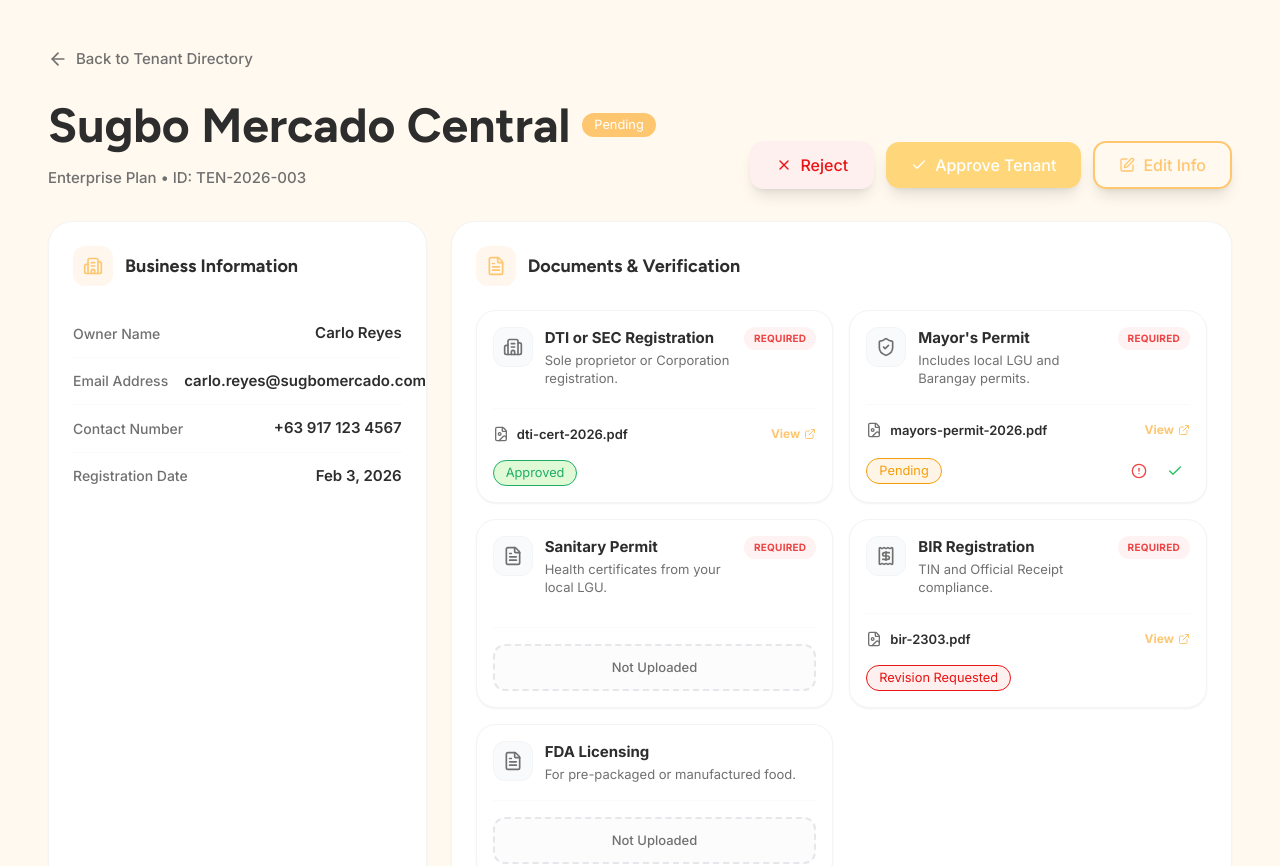
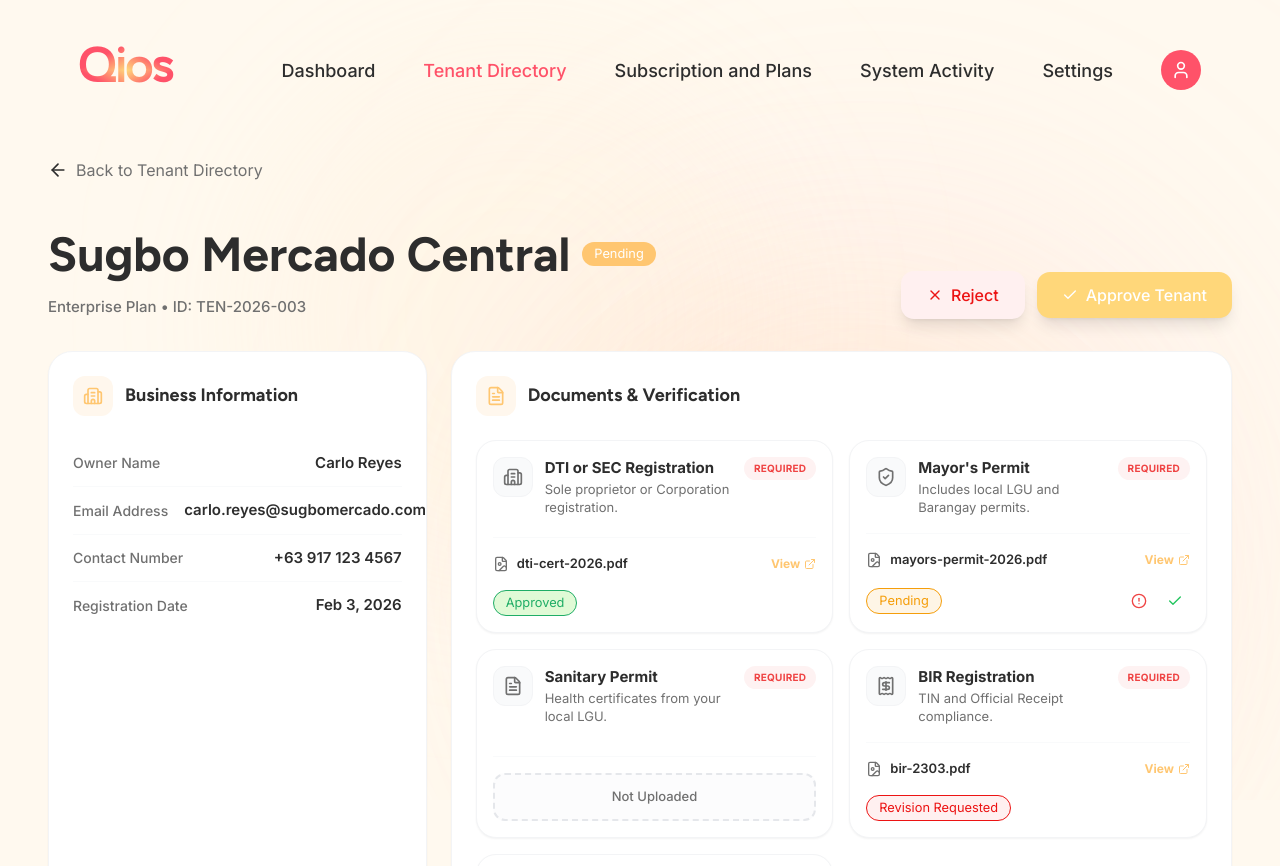
Before and after one commit to ShanRaboy11/Qios, a Next.js app: page /admin/tenants/TEN-2026-001 in a window 1280 px wide. Shown: the top 866 px of the page. Built offline with nearby package versions, Linux system fonts and the light colour scheme.

Commit message:
style:tenant profile page - Macatual

```diff
--- a/src/app/(admin)/admin/tenants/[id]/page.tsx
+++ b/src/app/(admin)/admin/tenants/[id]/page.tsx
@@ -8,8 +8,8 @@ export default async function Page({
 }) {
   const resolvedParams = await params;
   return (
-    <main className="min-h-screen bg-bg-primary pt-12 pb-20 px-4 md:px-8 lg:px-12">
+    <div className="min-h-screen bg-bg-primary overflow-x-hidden relative">
       <TenantProfilePage tenantId={resolvedParams.id} />
-    </main>
+    </div>
   );
 }
--- a/src/components/molecules/Modal.tsx
+++ b/src/components/molecules/Modal.tsx
@@ -31,7 +31,7 @@ export const Modal = ({
   if (!isOpen) return null;
 
   return (
-    <div className="fixed inset-0 z-50 flex items-center justify-center p-4">
+    <div className="fixed inset-0 z-[100] flex items-center justify-center p-4">
       {/* Backdrop */}
       <div
         className="absolute inset-0 bg-black/40 backdrop-blur-sm transition-opacity"
@@ -42,7 +42,7 @@ export const Modal = ({
       <div
         className={cn(
           "relative bg-white rounded-3xl w-full max-w-md shadow-xl overflow-hidden animate-in fade-in zoom-in-95 duration-200",
-          className
+          className,
         )}
       >
         <div className="flex items-center justify-between p-6 border-b border-gray-100">
--- a/src/components/organisms/TenantProfileBentoGrid.tsx
+++ b/src/components/organisms/TenantProfileBentoGrid.tsx
@@ -20,20 +20,24 @@ import { Button } from "@/components/atoms/Button";
 import { Badge } from "@/components/atoms/Badge";
 import { KPICard } from "@/components/molecules/KPICard";
 
+import { cn } from "@/lib/utils";
+
 interface TenantProfileBentoGridProps {
   tenant: TenantProfileData;
   onUpdateDocumentStatus: (
     docId: string,
     newStatus: "Approved" | "Revision Requested",
   ) => void;
+  className?: string;
 }
 
 export const TenantProfileBentoGrid = ({
   tenant,
   onUpdateDocumentStatus,
+  className,
 }: TenantProfileBentoGridProps) => {
   return (
-    <div className="grid grid-cols-1 md:grid-cols-2 lg:grid-cols-3 gap-6">
+    <div className={cn("grid grid-cols-1 md:grid-cols-2 lg:grid-cols-3 gap-6", className)}>
       {/* 1. Business Information */}
       <BentoCard
         title="Business Information"
--- a/src/components/organisms/TenantProfileHeader.tsx
+++ b/src/components/organisms/TenantProfileHeader.tsx
@@ -5,28 +5,30 @@ import { ArrowLeft, Check, X, Pause, Edit } from "lucide-react";
 import Link from "next/link";
 import { TenantProfileData } from "./TenantProfilePage";
 
+import { cn } from "@/lib/utils";
+
 interface TenantProfileHeaderProps {
   tenant: TenantProfileData;
   onStatusChange: (status: TenantProfileData["status"]) => void;
+  className?: string;
 }
 
 export const TenantProfileHeader = ({
   tenant,
   onStatusChange,
+  className,
 }: TenantProfileHeaderProps) => {
   return (
-    <div className="flex flex-col gap-6">
+    <div className={cn("flex flex-col gap-6", className)}>
       <Link
         href="/admin/dashboard?view=tenant"
-        className="flex items-center gap-2 text-text-secondary hover:scale-105 transition-all duration-300 w-fit"
+        className="flex items-center gap-2 hover:scale-105 transition-all duration-300 w-fit"
       >
         <ArrowLeft className="w-5 h-5" />
-        <span className="text-[15px] font-medium">
-          Back to Tenant Directory
-        </span>
+        <span className="b1 text-text-secondary">Back to Tenant Directory</span>
       </Link>
 
-      <div className="flex flex-col lg:flex-row lg:items-end justify-between gap-6">
+      <div className="flex flex-col lg:flex-row lg:items-end justify-between gap-6 mt-5">
         <div className="flex flex-col gap-3">
           <div className="flex items-center gap-3">
             <h1 className="h1 text-text-primary">{tenant.name}</h1>
@@ -89,10 +91,10 @@ export const TenantProfileHeader = ({
             </Button>
           )}
 
-          <Button variant="outline">
+          {/*<Button variant="outline">
             <Edit className="w-4 h-4 mr-2" />
             Edit Info
-          </Button>
+          </Button>*/}
         </div>
       </div>
     </div>
--- a/src/components/organisms/TenantProfilePage.tsx
+++ b/src/components/organisms/TenantProfilePage.tsx
@@ -8,6 +8,8 @@ import { Button } from "@/components/atoms/Button";
 import { FormField } from "@/components/molecules/FormField";
 import { motion, AnimatePresence } from "framer-motion";
 import { TenantProfileSkeleton } from "./TenantProfileSkeleton";
+import { Navbar } from "./navbar";
+import { Footer } from "./footer";
 
 export interface TenantProfileData {
   id: string;
@@ -253,8 +255,66 @@ export const TenantProfilePage = ({ tenantId }: TenantProfilePageProps) => {
             animate={{ opacity: 1, y: 0 }}
             exit={{ opacity: 0, y: -10 }}
             transition={{ duration: 0.3, ease: "easeOut" }}
-            className="flex flex-col gap-8 w-full max-w-[1440px] mx-auto"
+            className="flex flex-col w-full"
           >
+            <div className="fixed inset-0 pointer-events-none overflow-hidden z-0">
+              <motion.div
+                animate={{
+                  x: [0, 100, -50, 0],
+                  y: [0, -100, 50, 0],
+                  scale: [1, 1.2, 0.8, 1],
+                }}
+                transition={{
+                  duration: 60,
+                  repeat: Infinity,
+                  repeatType: "reverse",
+                  ease: "easeInOut",
+                }}
+                className="absolute top-[10%] left-[20%] w-[500px] h-[500px] bg-[#FFE5BE] rounded-full mix-blend-multiply filter blur-[80px] opacity-15"
+              />
+              <motion.div
+                animate={{
+                  x: [0, -120, 80, 0],
+                  y: [0, 80, -120, 0],
+                  scale: [1, 0.8, 1.2, 1],
+                }}
+                transition={{
+                  duration: 75,
+                  repeat: Infinity,
+                  repeatType: "reverse",
+                  ease: "easeInOut",
+                }}
+                className="absolute top-[40%] right-[10%] w-[600px] h-[600px] bg-[#FFDF96] rounded-full mix-blend-multiply filter blur-[100px] opacity-20"
+              />
+              <motion.div
+                animate={{
+                  x: [0, 150, -100, 0],
+                  y: [0, 100, -150, 0],
+                  scale: [1, 1.3, 0.9, 1],
+                }}
+                transition={{
+                  duration: 66,
+                  repeat: Infinity,
+                  repeatType: "reverse",
+                  ease: "easeInOut",
+                }}
+                className="absolute bottom-[-10%] left-[40%] w-[700px] h-[700px] bg-[#FFBDC6] rounded-full mix-blend-multiply filter blur-[120px] opacity-15"
+              />
+            </div>
+
+            <Navbar
+              variant="transparent"
+              type="admin"
+              activeView="tenant"
+              onNavigate={(view) => {
+                // If they click dashboard, navigate back
+                if (view === "dashboard") {
+                  window.location.href = "/admin/dashboard";
+                }
+              }}
+            />
+
+            <div className="max-w-[1440px] mx-auto flex flex-col gap-8 p-4 md:p-8 lg:p-12 mt-28 relative z-[50] w-full">
               <TenantProfileHeader
                 tenant={tenant}
                 onStatusChange={handleStatusChange}
@@ -263,9 +323,13 @@ export const TenantProfilePage = ({ tenantId }: TenantProfilePageProps) => {
                 tenant={tenant}
                 onUpdateDocumentStatus={handleUpdateDocumentStatus}
               />
+            </div>
           </motion.div>
         ) : null}
       </AnimatePresence>
+
+      <div className=" w-full relative bottom-0 inset-x-0 h-40 bg-gradient-to-t from-white via-white/50 to-transparent z-[2] pointer-events-none -mt-20" />
+      <Footer hideSocials />
 
       <Modal isOpen={modal.isOpen} onClose={closeModal} title={modal.title}>
         <div className="flex flex-col gap-6">
```
Lines whose indentation alone changed are shown as unchanged.
